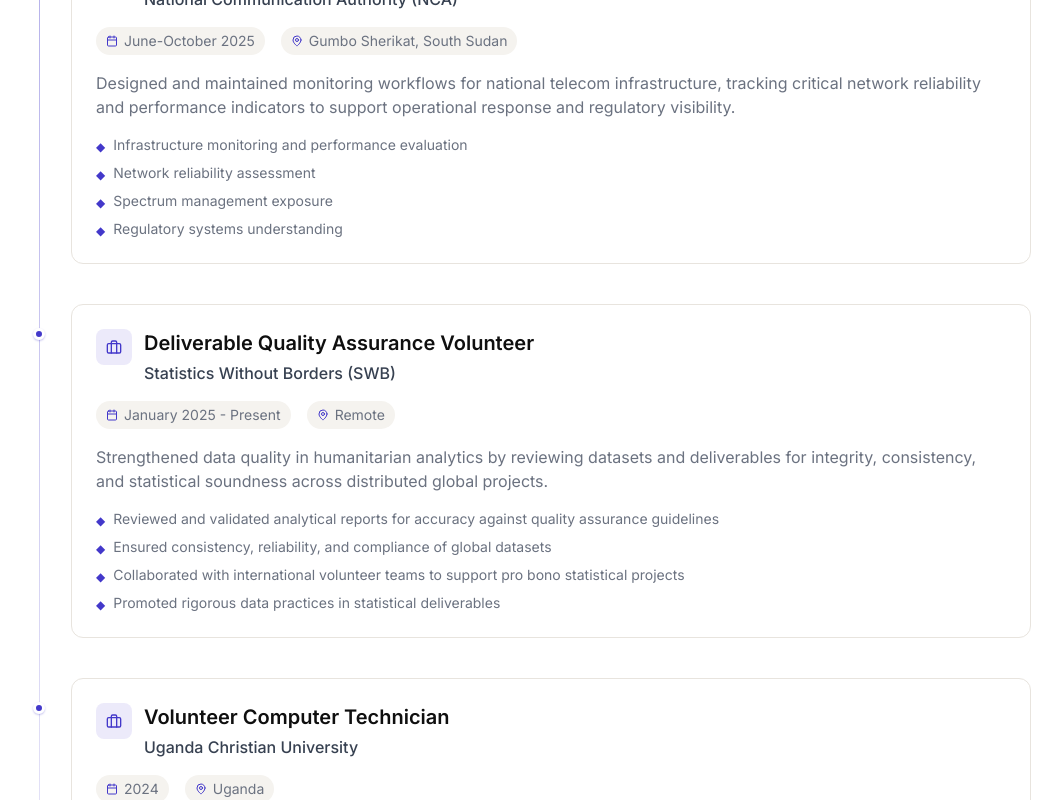
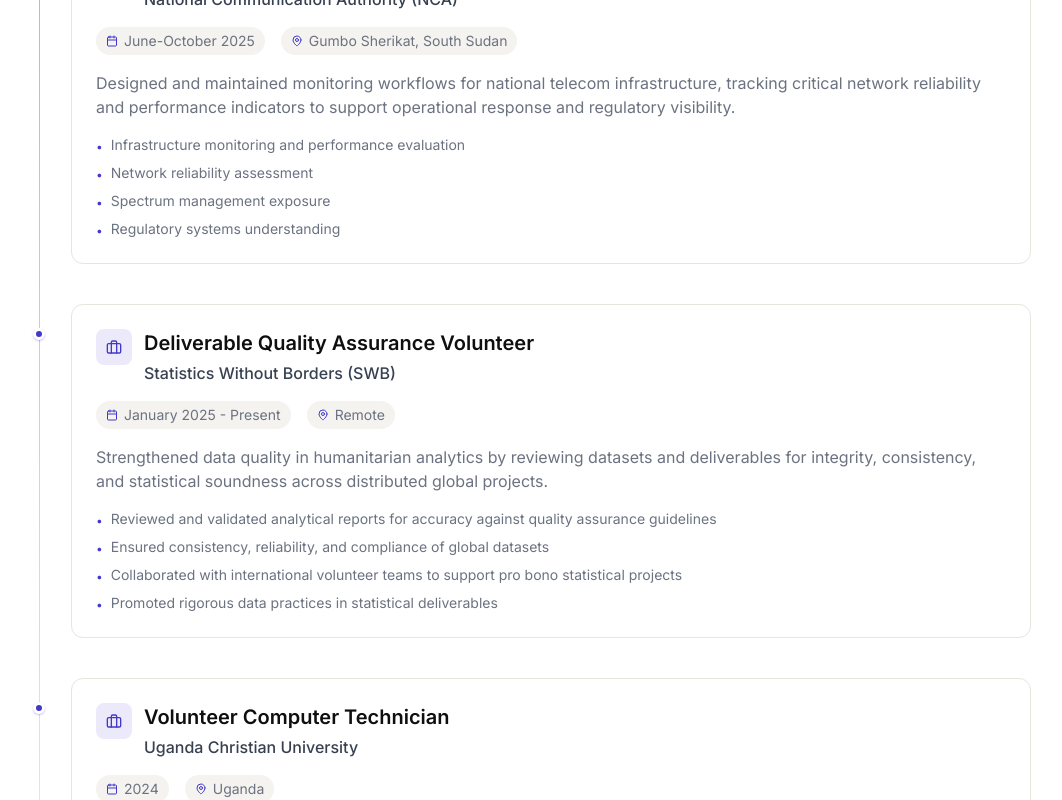
Before and after one commit to puoch1of1/PORTFOLIO-, a React (Vite) app: page / in a window 1280 px wide. Shown: the part 2060-2860 px from the top of the page, without its empty margins (121-1183 px from the left). Built offline with nearby package versions, Linux system fonts and the light colour scheme.

Commit message:
Replace bullet character in experience highlights from diamond to bullet

```diff
--- a/src/sections/Experience.tsx
+++ b/src/sections/Experience.tsx
@@ -98,7 +98,7 @@ export default function Experience() {
                             key={idx}
                             className="text-sm text-secondary-gray flex items-start gap-2"
                           >
-                            <span className="text-accent mt-1 text-xs">◆</span>
+                            <span className="text-accent mt-1 text-xs">&bull;</span>
                             <span>{highlight}</span>
                           </li>
                         ))}
```
